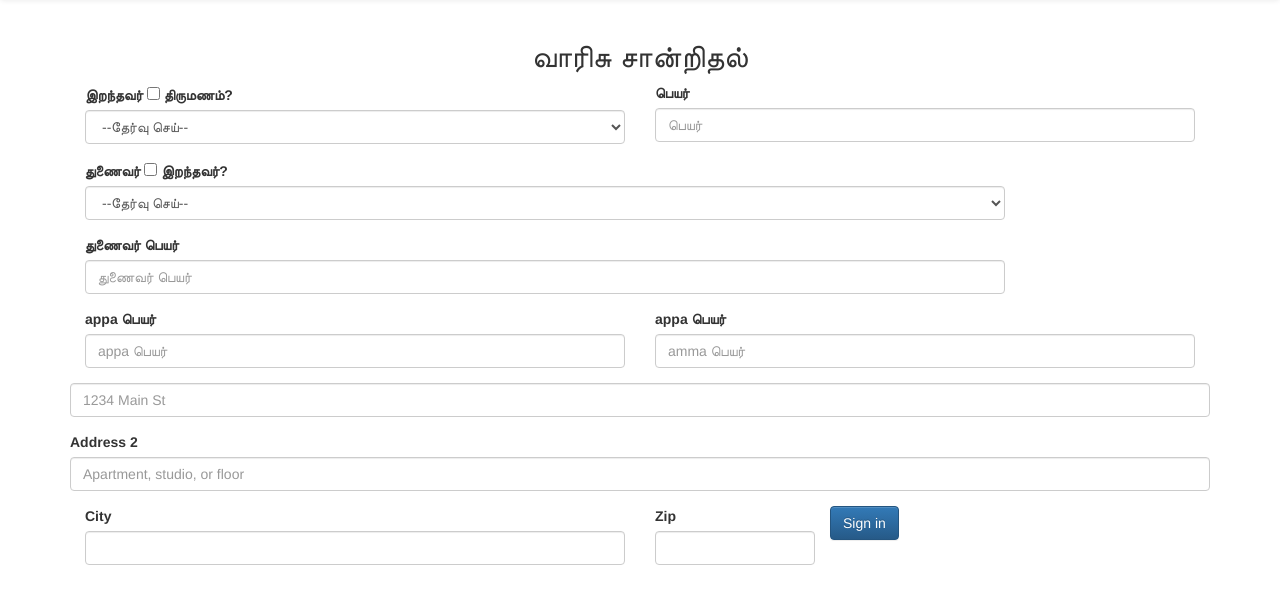
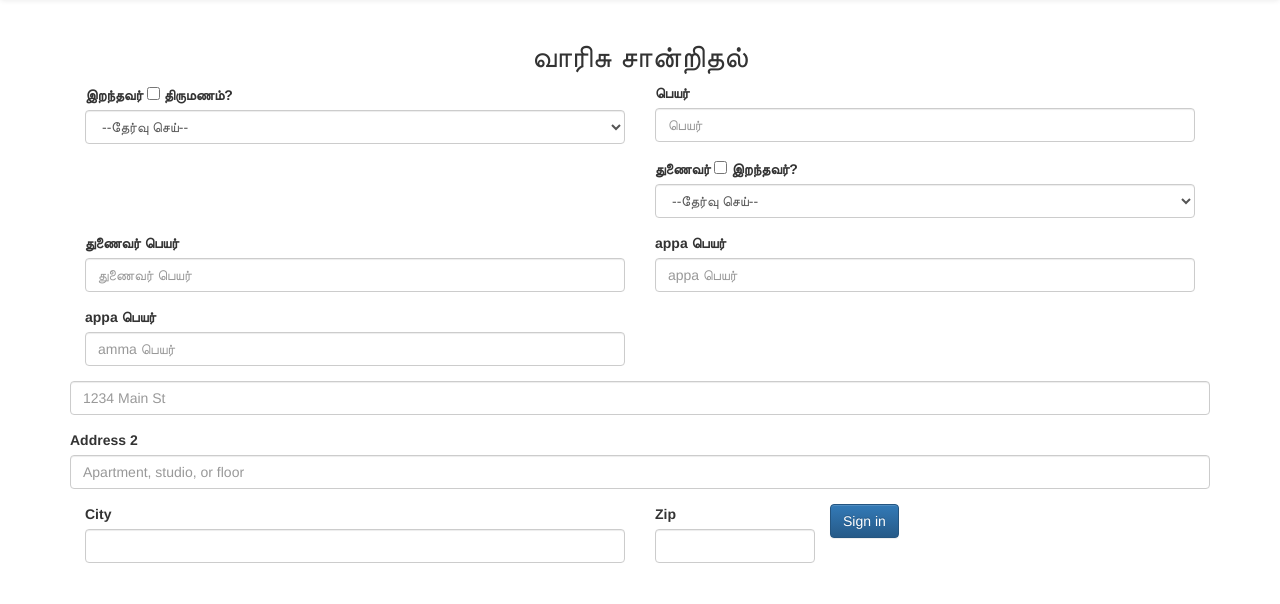
Before and after one commit to jawaharsGitHub/AssemblyProject, a Django app: page /eservice/varisu in a window 1280 px wide. Shown: the part 52-656 px from the top of the page. Run offline with Django 3.2, Linux system fonts and the light colour scheme; some libraries are stand-ins or nearby versions.

Commit message:
design fix added end div

```diff
--- a/AssemblyApp/templates/eservice/varisu_sandrithal.html
+++ b/AssemblyApp/templates/eservice/varisu_sandrithal.html
@@ -26,7 +26,7 @@
         </div>
 
         <div class="form-row">
-            <div class="form-group col-md-10">
+            <div class="form-group col-md-6">
 
                 <label for="ddlRelation">துணைவர்</label>
                 <input class="form-check-input" id="chkDep" type="checkbox">
@@ -40,7 +40,7 @@
                 </select>
             </div>
 
-            <div class="form-group col-md-10">
+            <div class="form-group col-md-6">
                 <label for="depName">துணைவர் பெயர்</label>
                 <input class="form-control" id="depName" placeholder="துணைவர் பெயர்" type="text">
             </div>
@@ -85,6 +85,6 @@
 
         <button class="btn btn-primary" type="submit">Sign in</button>
     </form>
-
+</div>
 
     {% endblock body %}
```
